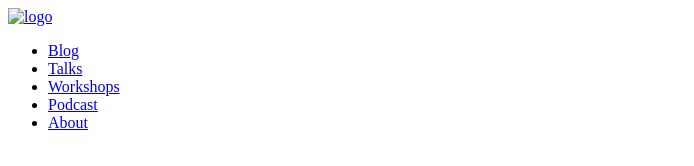
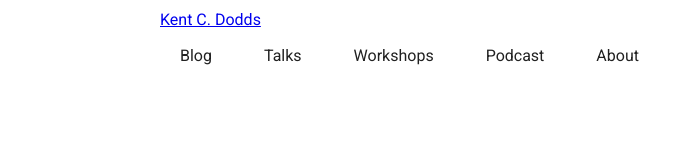
Before and after one commit to YuriyVolot/task-hw-3, a plain HTML site: page task-4/index.html in a window 1280 px wide. Shown: the whole page, without its empty margins (0-694 px from the left). Drawn offline with Linux system fonts and the light colour scheme.

Commit message:
add task-4

```diff
--- a/task-4/css/styles.css
+++ b/task-4/css/styles.css
@@ -0,0 +1,44 @@
+body {
+  font-family: 'Roboto', sans-serif;
+  color: #212121;
+  font-size: 16px;
+  line-height: 1.5;
+}
+
+.container {
+  display: flex;
+  width: 960px;
+  margin: 0 auto;
+  padding-right: 24px;
+  padding-left: 24px;
+}
+
+.logo {
+  font-size: 18px;
+  color: inherit;
+  text-decoration: none;
+}
+
+.item-menu {
+  list-style: none;
+  display: flex;
+  padding: 0;
+  margin: 0;
+}
+
+.item:not(:first-child) {
+  margin-left: 12px;
+}
+
+.link-item {
+  font-family: inherit;
+  color: inherit;
+  display: block;
+  padding: 12px 20px;
+  text-decoration: none;
+}
+
+.header a:hover,
+.header a:focus {
+  color: #2196f3;
+}
--- a/task-4/index.html
+++ b/task-4/index.html
@@ -3,31 +3,33 @@
   <head>
     <meta charset="UTF-8" />
     <title>task-4</title>
+    <link href="https://fonts.googleapis.com/css?family=Roboto&display=swap" rel="stylesheet" />
+    <link rel="stylesheet" href="./css/styles.css" />
   </head>
   <body>
-    <header>
-      <nav>
-        <a href="/">
-          <img src="/" alt="logo" />
-        </a>
-        <ul>
-          <li>
-            <a href="/blog">Blog</a>
+    <header class="header">
+      <div class="container">
+        <nav class="site-nav">
+          <a class="#" href="logo">Kent C. Dodds</a>
+          <ul class="item-menu">
+            <li class="item">
+              <a href="/blog" class="link-item">Blog</a>
             </li>
-          <li>
-            <a href="/talks">Talks</a>
+            <li class="item">
+              <a href="/talks" class="link-item">Talks</a>
             </li>
-          <li>
-            <a href="/workshops">Workshops</a>
+            <li class="item">
+              <a href="/workshops" class="link-item">Workshops</a>
             </li>
-          <li>
-            <a href="/podcast">Podcast</a>
+            <li class="item">
+              <a href="/podcast" class="link-item">Podcast</a>
             </li>
-          <li>
-            <a href="/about">About</a>
+            <li class="item">
+              <a href="/about" class="link-item">About</a>
             </li>
           </ul>
         </nav>
+      </div>
     </header>
   </body>
 </html>
```
Lines whose indentation alone changed are shown as unchanged.
